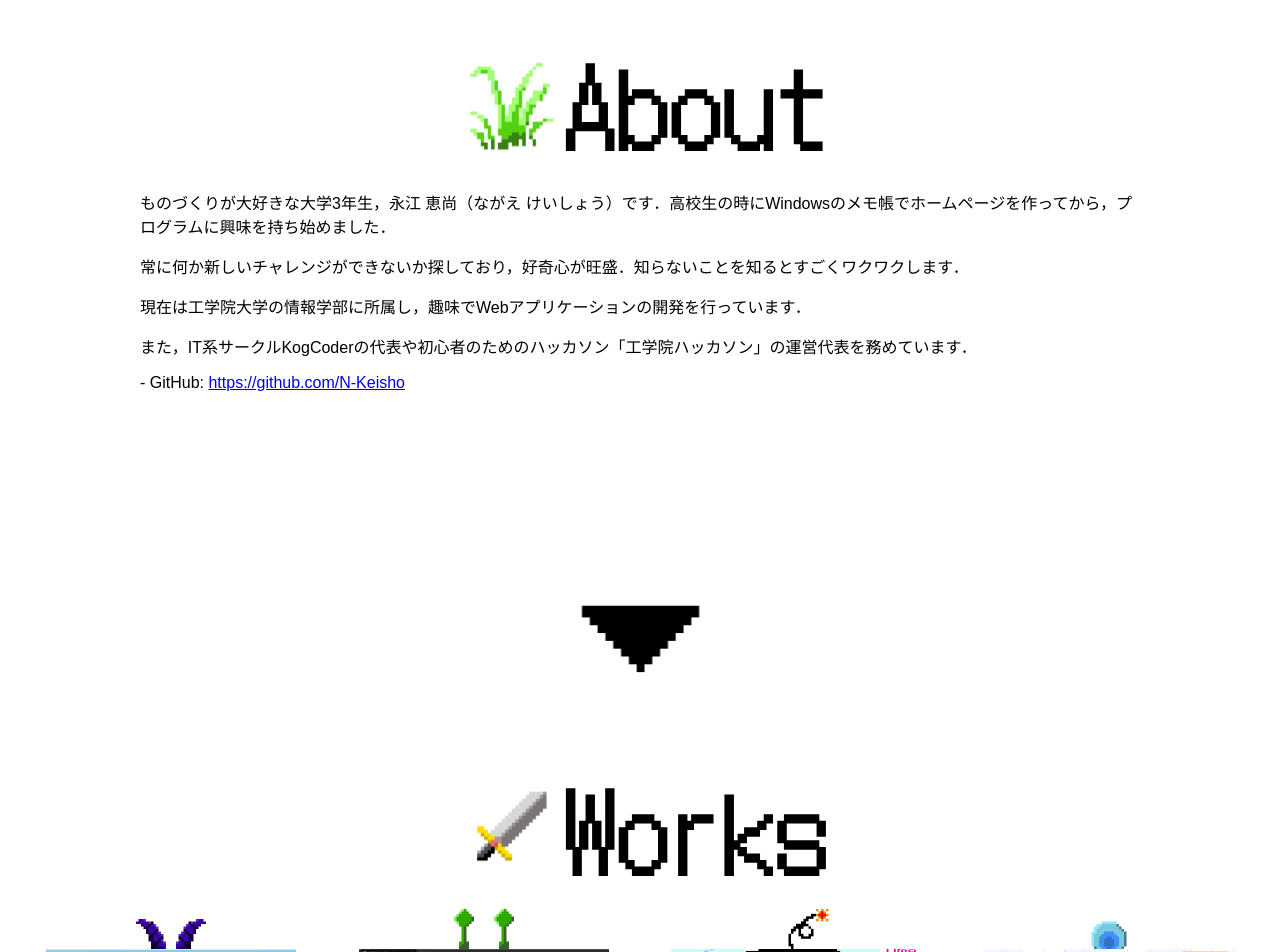
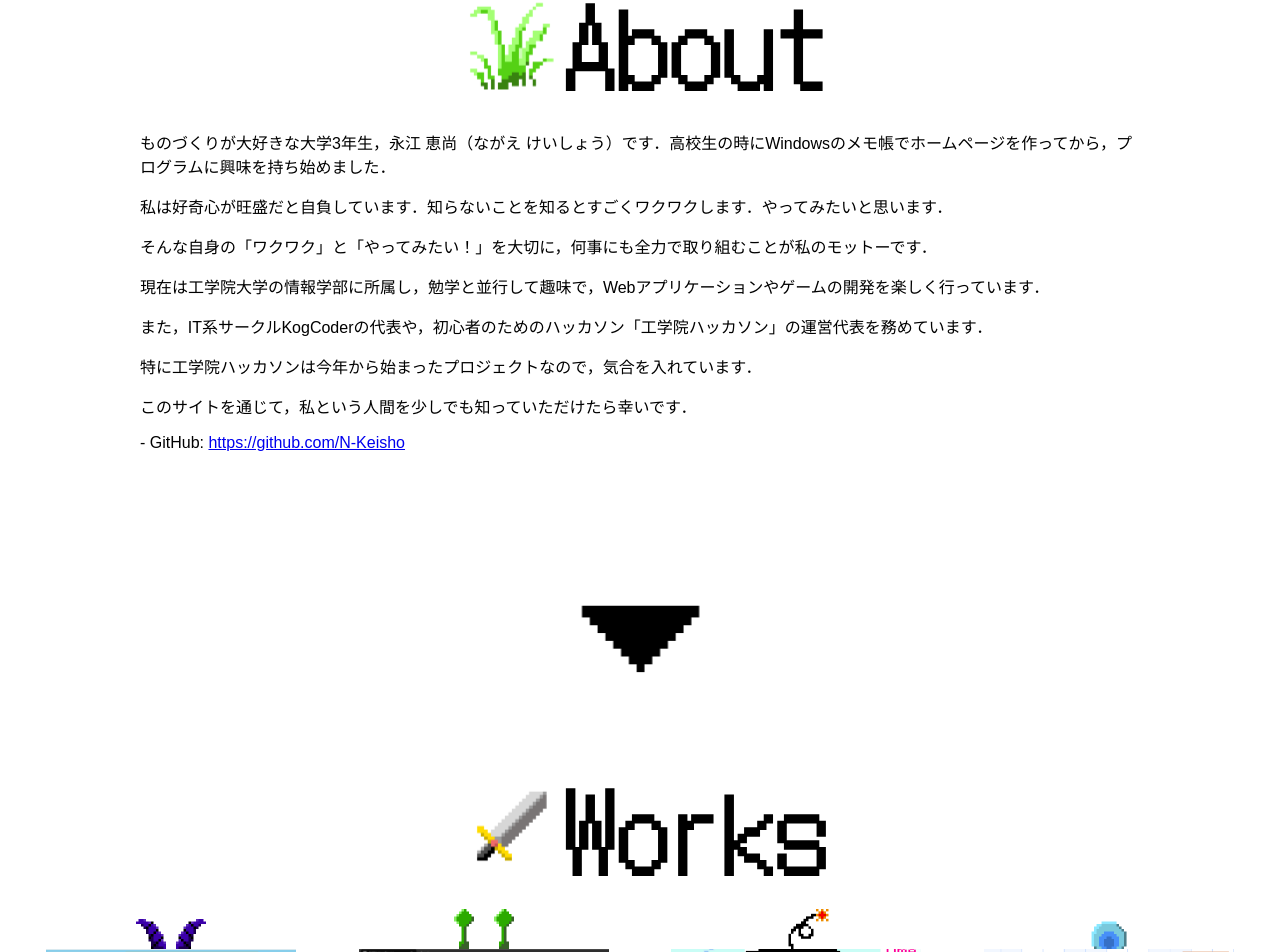
Before and after one commit to N-Keisho/my-portfolio, a Next.js app: page / in a window 1280 px wide. Shown: the part 955-1907 px from the top of the page. Built offline with nearby package versions, Linux system fonts and the light colour scheme; a web font is replaced by a local one.

Commit message:
docs: Update Messages

```diff
--- a/Data/Work_13.ts
+++ b/Data/Work_13.ts
@@ -13,7 +13,7 @@ const Work13: Work = {
 Next.jsを用いてSSGを行い，高速なページ遷移を実現しています．
 バックエンドはハッカソンの運営メンバーにお願いし，Golangで実装してもらいました．
 バグや改善点が多発し，困難な部分も多かったですが，それを乗り越えて完成させることができました．
-これからもよりよいホームページにしていきたいと考えています．
+これからもよりよいホームページになるよう更新していきたいと考えています．
   `,
   season: "大学3年生の4月",
   creation_time: "2週間",
--- a/Data/Work_15.ts
+++ b/Data/Work_15.ts
@@ -12,7 +12,7 @@ const Work15: Work = {
 このサイトを作るうえで意識したのは，「一覧性」と「見やすさ」と「遊び心」です．
 ゆえにドットをモチーフにして，楽しく見やすいサイトを目指しました．
 デザインがお気に入りで，非常に満足感のある仕上がりとなりました．
-今後もよいアイディアが浮かんだ際には更新して，魅力的なサイトにしていきたいです．
+今後もよいアイディアが浮かんだ際には更新して，魅力を高めていきたいです．
   `,
   season: "大学3年生の5月",
   creation_time: "5日間",
--- a/Data/Work_2.ts
+++ b/Data/Work_2.ts
@@ -9,7 +9,7 @@ const Work2: Work = {
   description: `
 コロナの影響でPowerPointによるオンデマンド授業が増えたことを受け，授業の効率化を目的として作成しました．
 PowerPointは拡張子をzipに変更することで中身を見ることができ，その中には音声ファイルも含まれています．
-その音声ファイルをffmpegを用いて倍速編集して，zipに戻すことで，音声のみを倍速再生することができます．
+その音声ファイルをffmpegを用いて倍速編集して，zipに戻すことで，音声のみを倍速再生しています．
 学生生活の中で間違いなく一番役立ったツールです．
   `,
   season: "大学1年生の10月頃",
--- a/Data/Work_8.ts
+++ b/Data/Work_8.ts
@@ -8,9 +8,9 @@ const Work8: Work = {
   tag: ["チーム製作", "ハッカソン"],
   description: `
 NRIハッカソン2023で作成した，地図型SNSです．
-コンセプトは「昔懐かしい井戸端会議！「Idova」は大田区に住んでいる人，訪れた人みんなで井戸端会議をしちゃおう！」です．
-ピンの近くに行くことで投稿の閲覧と書き込みができるようになっており，チ<道, 未知>との遭遇を楽しめたり、ローカルな場所での消費を促したりします．
-真の意味での地域密着型SNSを目指しました．初めてのハッカソンということもあり，多くのことを学べた3日間でした．
+コンセプトは「昔懐かしい井戸端会議！大田区に住んでいる人，訪れた人みんなで井戸端会議をしちゃおう！」です．
+ピンの近くに行くことで投稿の閲覧と書き込みができるようになっており，ミチ<道, 未知>との遭遇を楽しめたり、ローカルな場所での消費を促したりする，真の意味での地域密着型SNSを目指しました．
+初めてのハッカソンということもあり，多くのことを学べた3日間でした．
   `,
   season: "大学2年生の11月",
   creation_time: "3日間",
--- a/app/component/top/About/About.tsx
+++ b/app/component/top/About/About.tsx
@@ -18,13 +18,22 @@ const About = () => {
           けいしょう）です．高校生の時にWindowsのメモ帳でホームページを作ってから，プログラムに興味を持ち始めました．
         </p>
         <p>
-          常に何か新しいチャレンジができないか探しており，好奇心が旺盛．知らないことを知るとすごくワクワクします．
+          私は好奇心が旺盛だと自負しています．知らないことを知るとすごくワクワクします．やってみたいと思います．
         </p>
         <p>
-          現在は工学院大学の情報学部に所属し，趣味でWebアプリケーションの開発を行っています．
+          そんな自身の「ワクワク」と「やってみたい！」を大切に，何事にも全力で取り組むことが私のモットーです．
         </p>
         <p>
-          また，IT系サークルKogCoderの代表や初心者のためのハッカソン「工学院ハッカソン」の運営代表を務めています．
+          現在は工学院大学の情報学部に所属し，勉学と並行して趣味で，Webアプリケーションやゲームの開発を楽しく行っています．
+        </p>
+        <p>
+          また，IT系サークルKogCoderの代表や，初心者のためのハッカソン「工学院ハッカソン」の運営代表を務めています．
+        </p>
+        <p>
+          特に工学院ハッカソンは今年から始まったプロジェクトなので，気合を入れています．
+        </p>
+        <p>
+          このサイトを通じて，私という人間を少しでも知っていただけたら幸いです．
         </p>
         <p>
           - GitHub:{" "}
```
